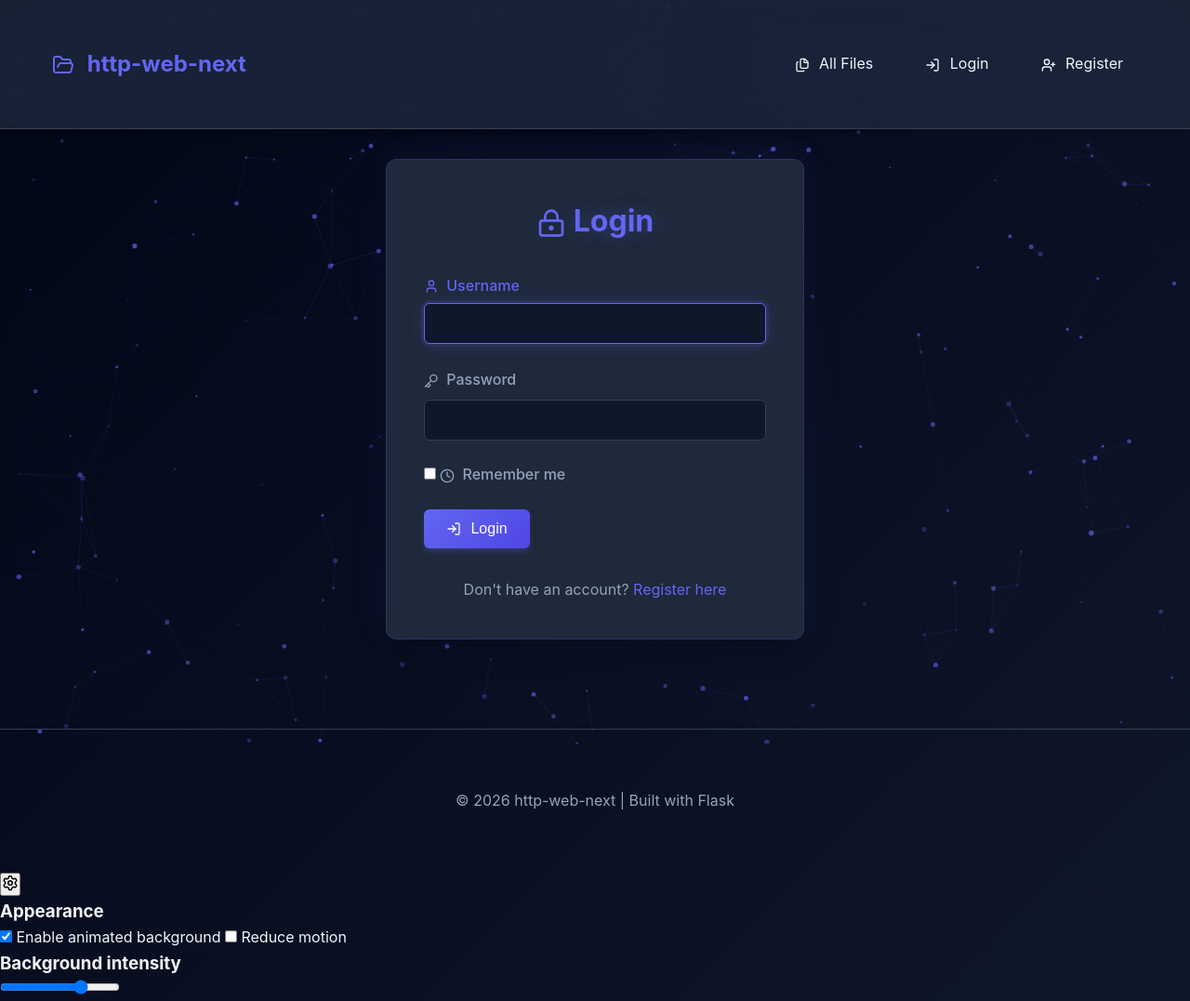
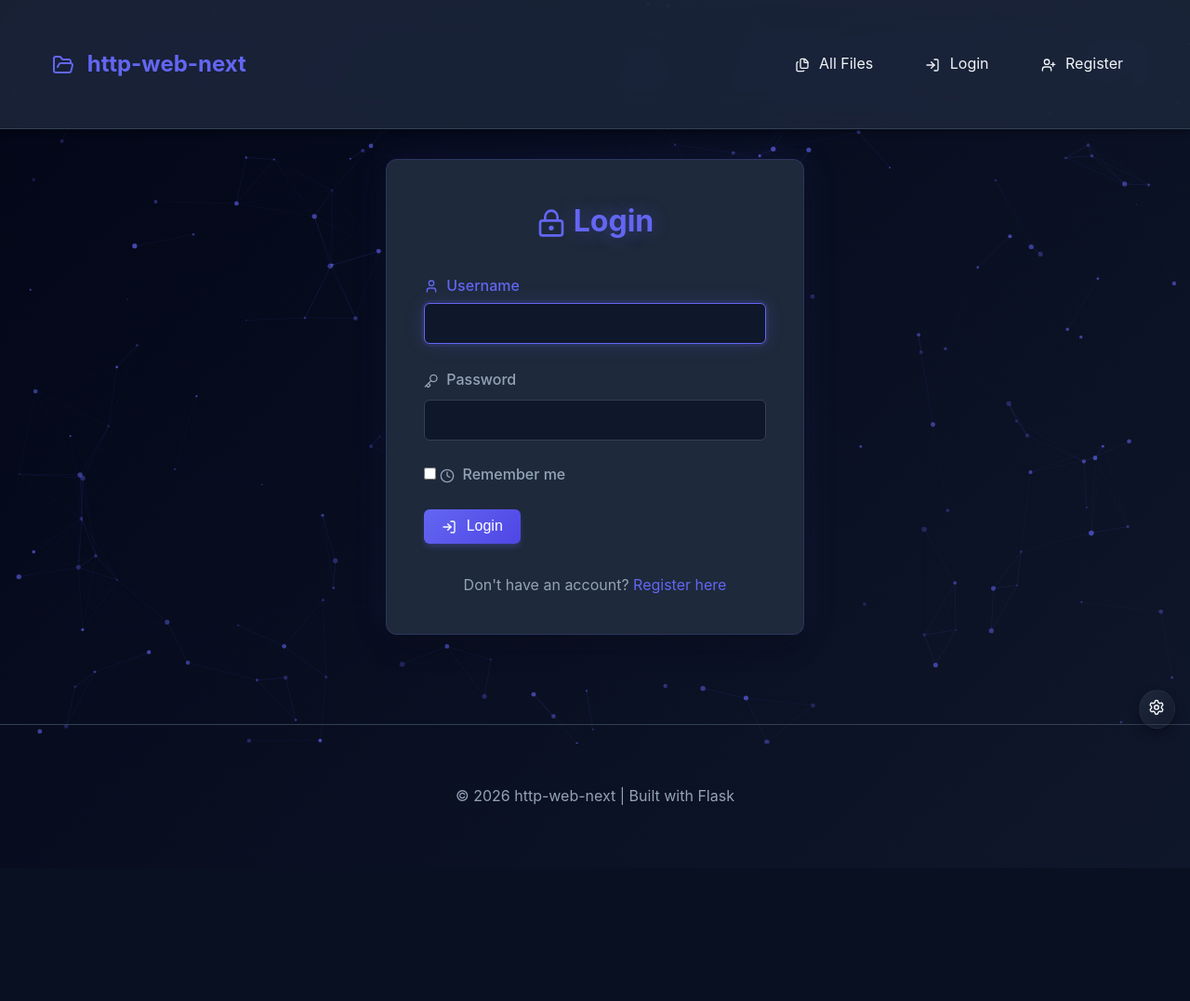
Before and after one commit to newnewsposes/http-web-next, a Flask app: a page that uses app/templates/base.html in a window 1280 px wide. Shown: the whole page at 93% size. After the commit the page ends 866 px from the top, so only its background shows below. Run offline with Flask 3, Linux system fonts and the light colour scheme; some libraries are stand-ins or nearby versions.

Commit message:
Visual QA: spacing & sizing tweaks, settings panel styles, reduced-motion support; wire settings to background API

```diff
--- a/app/static/css/style.css
+++ b/app/static/css/style.css
@@ -1193,6 +1193,67 @@ body {
     }
 }
 
+/* Accessibility: respect reduced motion preference */
+@media (prefers-reduced-motion: reduce), .reduced-motion {
+    * {
+        animation-duration: 0.001ms !important;
+        animation-iteration-count: 1 !important;
+        transition-duration: 0.001ms !important;
+        scroll-behavior: auto !important;
+    }
+    .spinner { animation: none !important; }
+}
+
+/* Settings panel */
+.settings-panel {
+    position: fixed;
+    right: 1rem;
+    bottom: 1rem;
+    z-index: 1100;
+    display: flex;
+    align-items: flex-end;
+}
+
+.settings-button {
+    background: linear-gradient(135deg, var(--card-bg), rgba(255,255,255,0.02));
+    border: 1px solid rgba(255,255,255,0.03);
+    color: var(--text);
+    padding: 0.6rem;
+    border-radius: 50%;
+    cursor: pointer;
+    box-shadow: 0 6px 12px rgba(0,0,0,0.3);
+}
+
+.settings-content {
+    display: none;
+    min-width: 220px;
+    margin-right: 0.75rem;
+    background: var(--card-bg);
+    padding: 1rem;
+    border-radius: 12px;
+    border: 1px solid var(--border);
+    box-shadow: 0 10px 25px rgba(0,0,0,0.4);
+}
+
+.settings-panel .open .settings-content,
+.settings-panel .settings-content.open {
+    display: block;
+}
+
+.settings-row { display: flex; align-items: center; gap: 0.5rem; margin: 0.5rem 0; color: var(--text); }
+
+/* Icon sizing tweaks */
+.nav-links i[role="img"], .nav-links svg { vertical-align: middle; margin-right: 6px; }
+.file-icon i, .file-icon svg { width: 56px; height: 56px; }
+.stat-icon i, .stat-icon svg { width: 48px; height: 48px; }
+
+/* Button padding refinement */
+.btn { padding: 0.6rem 1.2rem; }
+.btn-sm { padding: 0.45rem 0.9rem; }
+
+/* Ensure settings panel accessible focus */
+.settings-button:focus, .settings-button:hover { outline: none; box-shadow: 0 8px 20px rgba(99,102,241,0.25); }
+
 /* Loading spinner */
 @keyframes spin {
     to {
```
